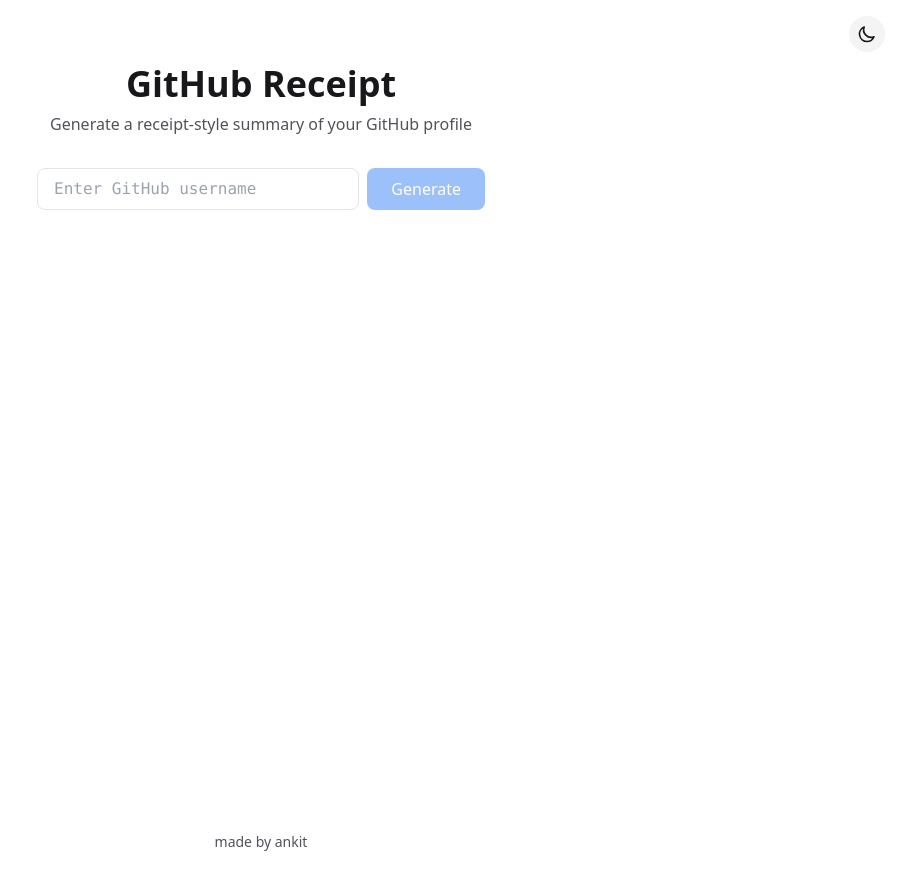
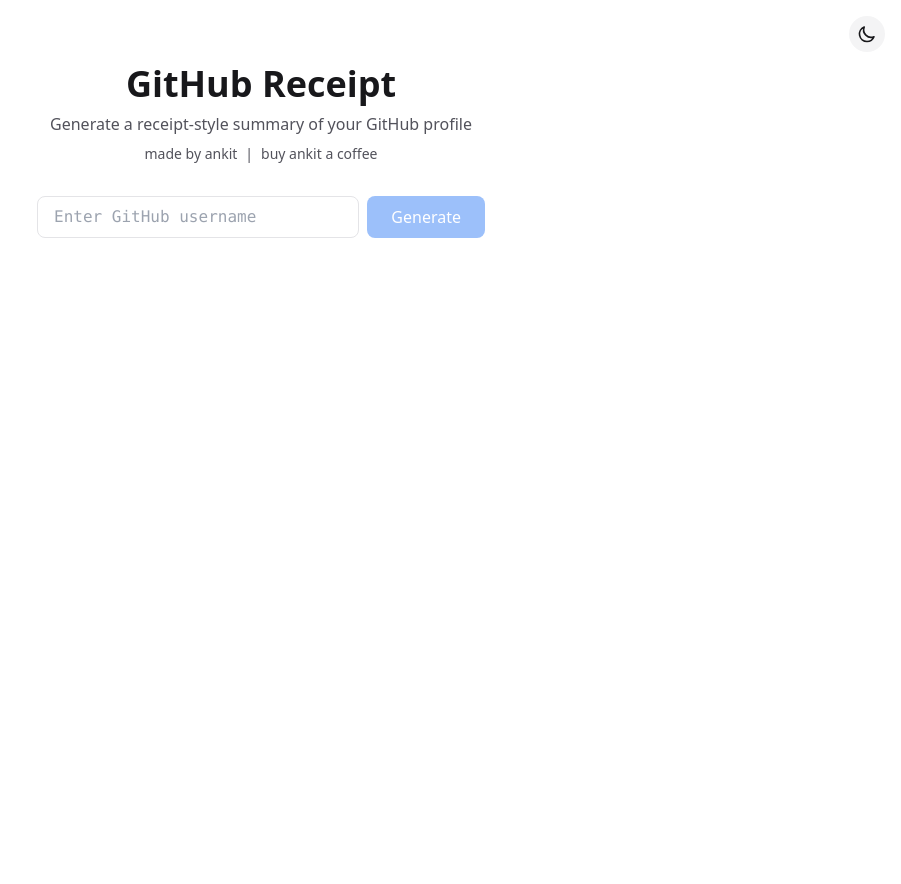
Before and after one commit to kahnwong/gitreceipt, a Next.js app: page / in a window 1280 px wide. Shown: the whole page, without its empty margins (379-1280 px from the left). After the commit the page ends 800 px from the top, so only its background shows below. Built offline with nearby package versions, Linux system fonts and the light colour scheme.

Commit message:
added bmc link

```diff
--- a/src/app/layout.tsx
+++ b/src/app/layout.tsx
@@ -42,16 +42,6 @@
           <main className="flex-1">
             {children}
           </main>
-          <footer className="py-8 text-center text-sm text-zinc-600 dark:text-zinc-400">
-            <a
-              href="https://x.com/ankitkr0"
-              target="_blank"
-              rel="noopener noreferrer"
-              className="hover:text-zinc-900 dark:hover:text-zinc-200 transition-colors"
-            >
-              made by ankit
-            </a>
-          </footer>
         </ThemeProvider>
       </body>
     </html>
--- a/src/app/page.tsx
+++ b/src/app/page.tsx
@@ -186,6 +186,25 @@
         <p className="text-sm sm:text-base text-zinc-600 dark:text-zinc-400">
           Generate a receipt-style summary of your GitHub profile
         </p>
+        <div className="mt-2 text-sm text-zinc-600 dark:text-zinc-400">
+          <a
+            href="https://x.com/ankitkr0"
+            target="_blank"
+            rel="noopener noreferrer"
+            className="hover:text-zinc-900 dark:hover:text-zinc-200 transition-colors"
+          >
+            made by ankit
+          </a>
+          <span className="mx-2">|</span>
+          <a
+            href="https://bmc.xyz/ankitkr0"
+            target="_blank"
+            rel="noopener noreferrer"
+            className="hover:text-zinc-900 dark:hover:text-zinc-200 transition-colors"
+          >
+            buy ankit a coffee
+          </a>
+        </div>
       </div>
 
       <form onSubmit={handleSubmit} className="mb-12">
```
